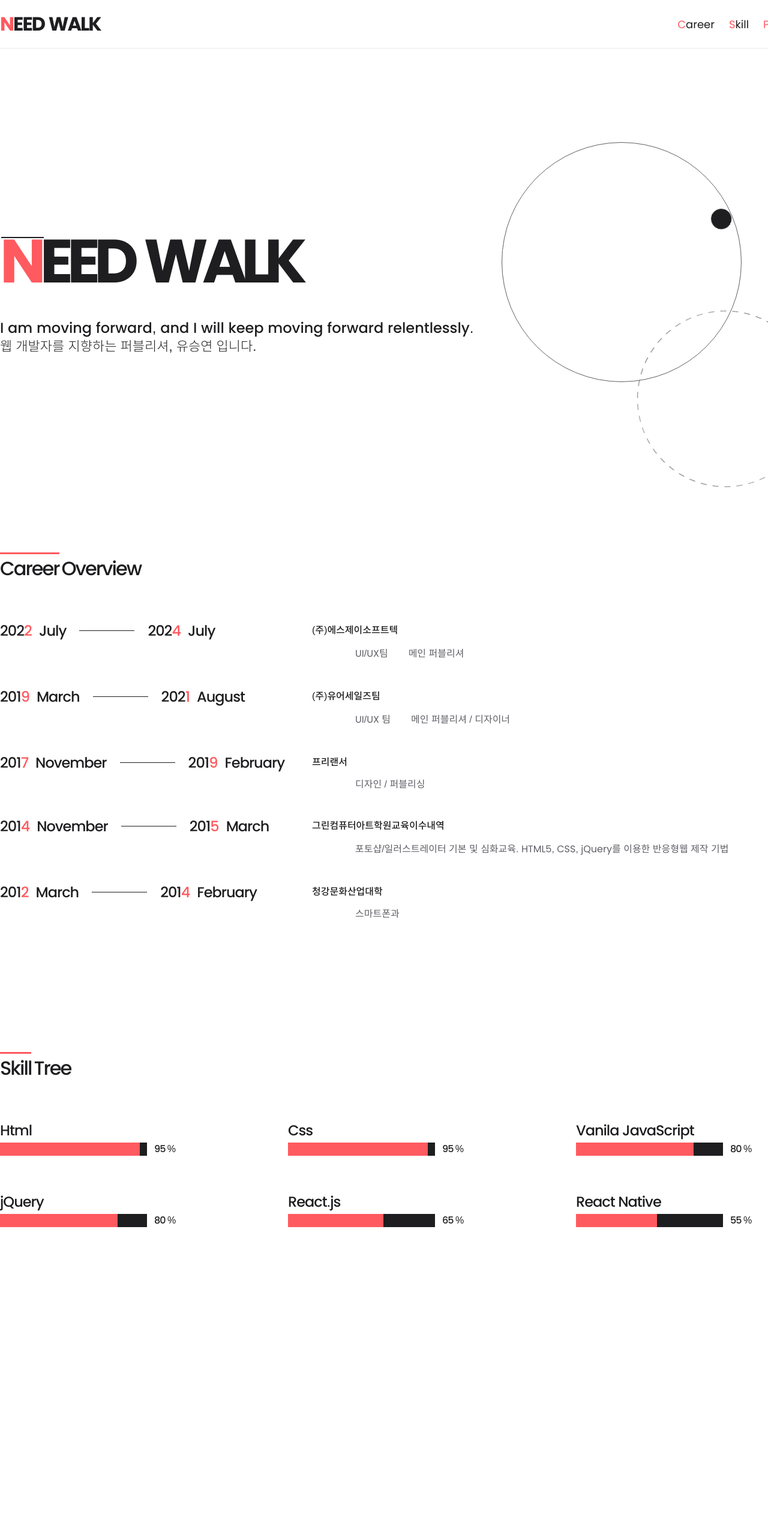
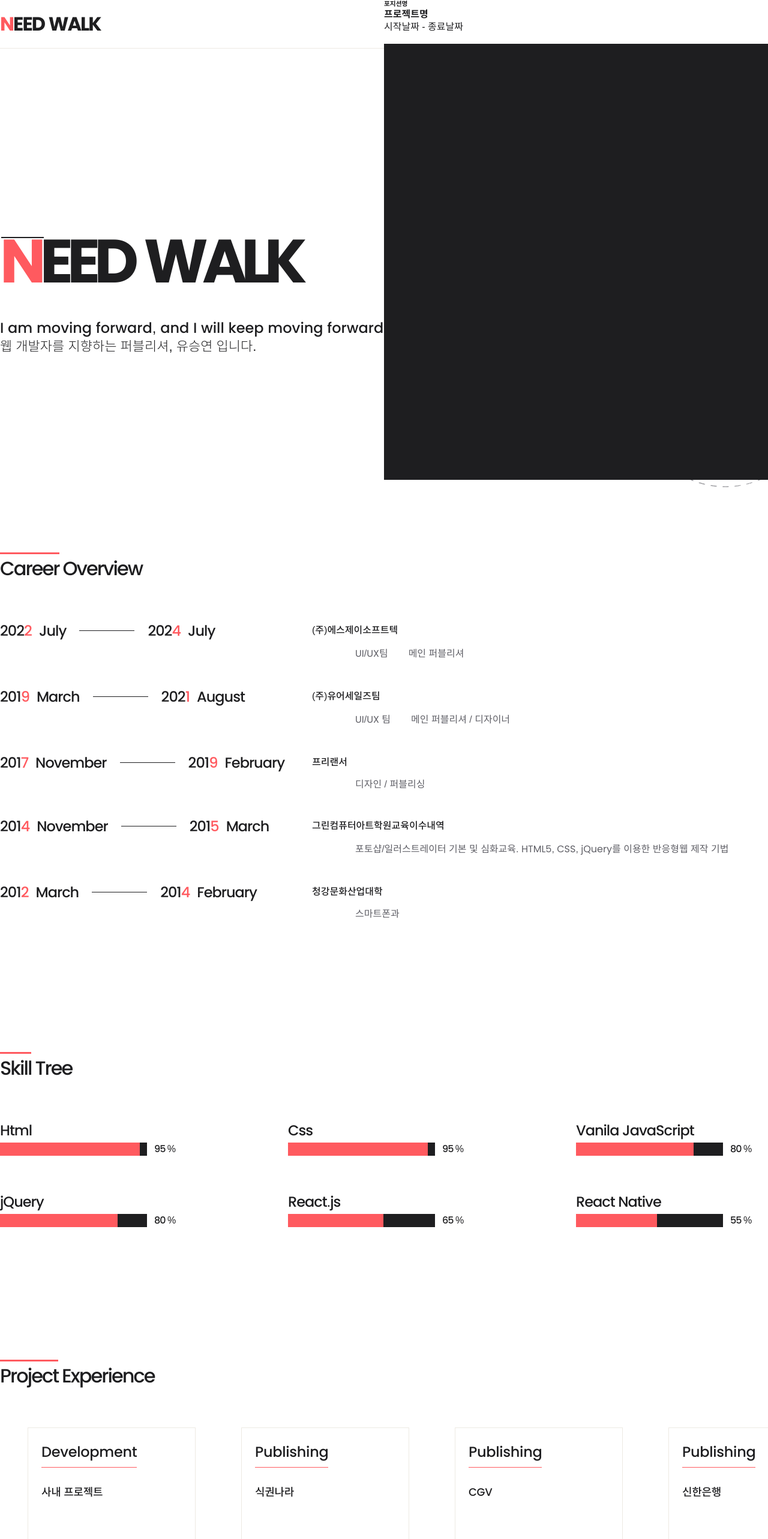
Before and after one commit to yuella1219/portfolio_ysy, a React (Create React App) app: page / in a window 1280 px wide. Shown: the top 2566 px of the page at 60% size. Built offline with nearby package versions, Linux system fonts and the light colour scheme; the HTML template or start-up script is replaced by a standard one.

Commit message:
project 추가(작업중)

```diff
--- a/src/App.js
+++ b/src/App.js
@@ -1,7 +1,7 @@
 import logo from './logo.svg';
 import './css/App.css';
 import 'aos/dist/aos.css';
-import {Header, SectionMain, SectionCareer, SectionSkill, Footer} from './components';
+import {Header, SectionMain, SectionCareer, SectionSkill, SectionProject, Footer} from './components';
 
 function App() {
   return (
@@ -11,6 +11,7 @@ function App() {
         <SectionMain />
         <SectionCareer />
         <SectionSkill />
+        <SectionProject />
       </div>
       <Footer />
     </>
--- /dev/null
+++ b/src/components/project/comp-project-block.tsx
@@ -0,0 +1,25 @@
+import React, { useEffect } from 'react';
+import type {ExperienceDataProps} from './data.ts'
+import AOS from 'aos';
+
+interface Props{
+    posNm : string;
+    proNm : string;
+    delayCt : number;
+}
+
+export const CompProjectBlock = ({posNm, proNm, delayCt} : Props) =>{
+
+    useEffect(() => {
+        AOS.init({ duration: 500 });
+      }, []);
+
+    return(
+        <div className="project-block" data-aos="fade-up" data-aos-delay={delayCt}>
+            <button>
+                <span className="positions">{posNm}</span>
+                <span className="name">{proNm}</span>
+            </button>
+        </div>
+    )
+}
--- /dev/null
+++ b/src/components/project/comp-project-detail.tsx
@@ -0,0 +1,31 @@
+import React, { useEffect } from 'react';
+import AOS from 'aos';
+
+export const CompProjectDetail = () =>{
+
+    useEffect(() => {
+        AOS.init({ duration: 1500 });
+      }, []);
+
+    return(
+        <div className="project-detail">
+            <div className="inner">
+                <h6 className="pos-nm">포지션명</h6>
+                <div className="tit-wrap">
+                    <h4 className="pro-nm">프로젝트명</h4>
+                    <div className="date-wrap">
+                        <span className="start-date">시작날짜</span>
+                        <span> - </span>
+                        <span className="end-date">종료날짜</span>
+                    </div>
+                </div>
+                <div className="pro-info">
+                    <div>
+                        <span className="use-launguage"></span>
+                    </div>
+                </div>
+                <button className="btn-close" />
+            </div>
+        </div>
+    )
+}
--- /dev/null
+++ b/src/components/project/data.ts
@@ -0,0 +1,12 @@
+export type ExperienceDataProps = {
+    posNm? : string;
+    proNm? : string;
+    startDt? : string;
+    endDt? : string;
+    useLaun? : string;
+    devOs? : string;
+    clientNm? : string;
+    member? : number;
+    proInter? : string;
+    intoTxt? : string;
+}
--- /dev/null
+++ b/src/components/project/index.js
@@ -0,0 +1,4 @@
+export * from './section-project.tsx'
+export * from './comp-project-block.tsx'
+export * from './comp-project-detail.tsx'
+export * from './data.ts'
--- /dev/null
+++ b/src/components/project/section-project.tsx
@@ -0,0 +1,28 @@
+import React, { useEffect } from 'react';
+import { CompSectionTitle } from '../public'
+import { CompProjectBlock } from './comp-project-block.tsx'
+import { CompProjectDetail } from './comp-project-detail.tsx'
+import AOS from 'aos';
+
+export const SectionProject = () =>{
+
+    // npm run deploy 배포
+    useEffect(() => {
+        AOS.init({ duration: 1500 });
+      }, []);
+
+    return(
+        <div className="section-project">
+            <CompSectionTitle txtDash="Project" txtNom="Experience" />
+            <div className="wrap">
+                <CompProjectBlock posNm="Development" proNm="사내 프로젝트" delayCt={0} />
+                <CompProjectBlock posNm="Publishing" proNm="식권나라" delayCt={200} />
+                <CompProjectBlock posNm="Publishing" proNm="CGV" delayCt={400} />
+                <CompProjectBlock posNm="Publishing" proNm="신한은행" delayCt={600} />
+                <CompProjectBlock posNm="Publishing" proNm="LG HelloRental" delayCt={0} />
+                <CompProjectBlock posNm="Publishing" proNm="CUPOST " delayCt={200} />
+            </div>
+            <CompProjectDetail/>
+        </div>
+    )
+}
--- a/src/components/public/comp-section-title.tsx
+++ b/src/components/public/comp-section-title.tsx
@@ -14,7 +14,7 @@ export const CompSectionTitle = ({txtDash, txtNom} :Props) =>{
 
     return(
         <div className="txt-title" data-aos="fade-up">
-            <div className="wrap">
+            <div className="inner">
                 <p className="txt-dash">{txtDash}</p>
                 <p className="txt-normal">{txtNom}</p>
             </div>
--- a/src/css/App.css
+++ b/src/css/App.css
@@ -38,9 +38,9 @@ div > .wrap{width:1440px;margin:0 auto;padding-bottom:220px}
 
 /* section titles */
 .txt-title{margin-bottom:62px}
-.txt-title .wrap{display:flex;align-items:baseline;justify-content:flex-start;padding-bottom:0}
+.txt-title .inner{display:flex;width:1440px;margin:0 auto;align-items:baseline;justify-content:flex-start;padding-bottom:0}
 .txt-title p{font-size:32px;font-weight:var(--medium);letter-spacing:-2px}
-.txt-title .txt-dash{position:relative;margin-right:4px}
+.txt-title .txt-dash{position:relative;margin-right:6px}
 .txt-title .txt-dash::before{content:"";display:block;width:100%;height:3px;background:var(--primary)}
 
 /* header */
@@ -53,7 +53,7 @@ header ul li button::after{content:"";display:block;position:absolute;bottom:-2p
 header ul li button:hover::after{width:100%;}
 
 /* footer */
-footer{width:100%;border-top:1px solid var(--border);background:#fff;margin-top:1200px}
+footer{width:100%;border-top:1px solid var(--border);background:#fff}
 footer > div{height:80px;display:flex;flex-direction:column;align-items:center;justify-content:center;margin-right:24px}
 footer p{font-size:14px;color:var(--gray);opacity:0.5}
 
@@ -93,12 +93,24 @@ footer p{font-size:14px;color:var(--gray);opacity:0.5}
 .career-block .block-company .info-detail p{font-size:16px;font-weight:var(--regular);color:var(--gray)}
 
 /* section-skill */
-.section-skill > .wrap{display:grid;grid-template-columns : repeat(3, 1fr)}
+.section-skill > .wrap{display:grid;grid-template-columns : repeat(3, 1fr);gap:58px 0}
 .section-skill .txt-skillNm{font-size:24px;font-weight:var(--medium);letter-spacing:-1px;line-height:1.5}
-.section-skill .comp-graph{margin-bottom:58px}
 .section-skill .comp-graph .cover{display:flex;align-items:center;justify-content:flex-start}
 .section-skill .comp-graph .graph-bg{width:245px;height:22px;background:var(--black);margin-right:12px}
 .section-skill .txt-per{font-size:16px;font-weight:var(--medium);letter-spacing:-1px}
-.section-skill{}
-.section-skill{}
-.section-skill{}
+
+/* section-project */
+.section-project .wrap{display:flex;align-items:flex-start;justify-content:flex-start;flex-wrap:wrap;gap:62px 76px;padding:0 46px;box-sizing:border-box}
+.section-project .project-block button{display:inline-flex;flex-direction:column;align-items:flex-start;justify-content:flex-start;width:280px;height:280px;background-color:#fff;border:1px solid var(--border);padding:22px;box-sizing:border-box;transition:all 0.3s;cursor:pointer}
+.section-project .project-block .positions{position:relative;font-size:24px;font-weight:var(--medium);color:var(--black);letter-spacing:-0.3px;line-height:1.5;padding-bottom:8px;box-sizing:border-box;transition:color 0.3s}
+.section-project .project-block .positions::after{content:"";display:block;position:absolute;width:100%;height:1px;left:0;bottom:0;background:var(--primary)}
+.section-project .project-block .name{font-size:18px;font-weight:var(--medium);color:var(--black);letter-spacing:-0.3px;line-height:1.5;margin-top:28px;transition:color 0.3s}
+.section-project .project-block:hover button{background-color:var(--black);border:1px solid var(--black);transform:scale(1.1)}
+.section-project .project-block:hover .positions,
+.section-project .project-block:hover .name{color:var(--white)}
+.section-project .project-detail{position:fixed;right:0;top:0;width:50vw;height:100vh;z-index:101;background:var(--black)}
+.section-project .project-detail .inner{background:#fff}
+.section-project .project-detail{}
+.section-project .project-detail{}
+.section-project .project-detail{}
+.section-project{}
```
Also changed, not shown: src/components/index.js (+4 -3 lines).
